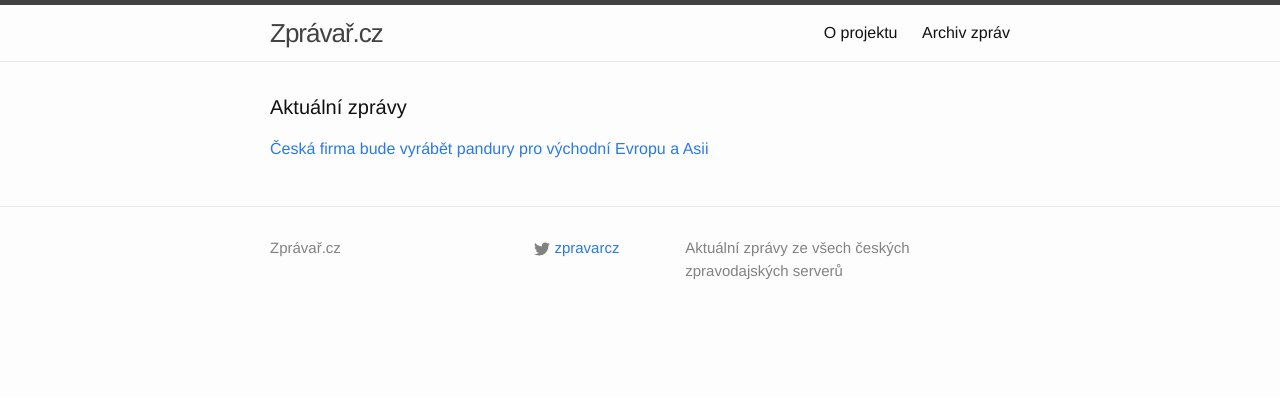
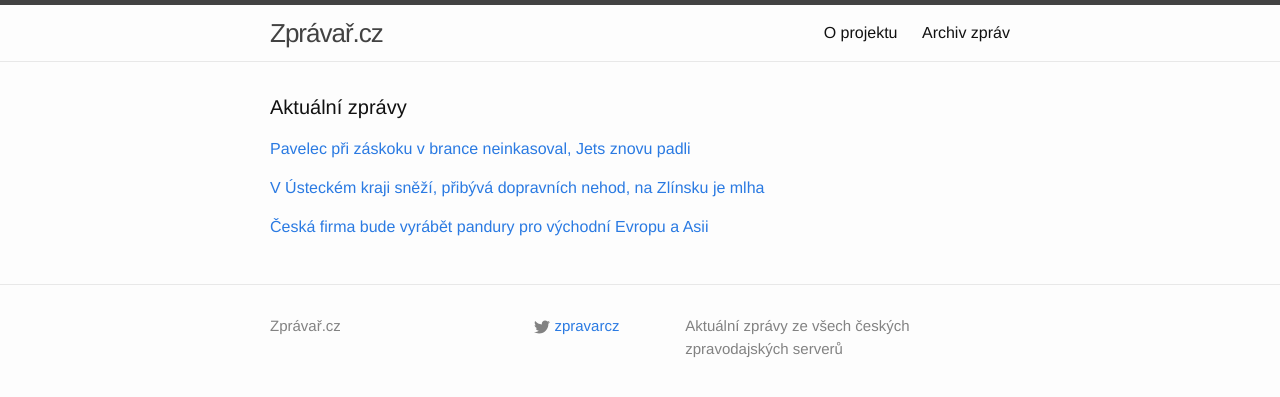
Before and after one commit to adliska/zpravar, a Jekyll site: the page built from index.html, in a window 1280 px wide. Shown: the top 397 px of the page. Built offline with Jekyll 4.4.1, drawn with Linux system fonts in a browser that asks for light colours.

Commit message:
zpravar news update

```diff
--- a/index.html
+++ b/index.html
@@ -5,8 +5,23 @@ layout: default
 <div class="home">
     <h1 class="page-heading">Aktuální zprávy</h1>
 
-<p><a href="javascript:;" onclick="toggle_visibility('zpravy0')">Česká firma bude vyrábět pandury pro východní Evropu a Asii</a></p>
+<p><a href="javascript:;" onclick="toggle_visibility('zpravy0')">Pavelec při záskoku v brance neinkasoval, Jets znovu padli</a></p>
 <div id="zpravy0" style="display:none">
+<ul>
+<li><a href=http://sport.aktualne.cz/pavelec-pri-zaskoku-v-brance-neinkasoval-jets-znovu-padli/r~79937d22ab6c11e4b98c002590604f2e/>Pavelec při záskoku v brance neinkasoval, Jets znovu padli - sport.aktualne.cz</a></li>
+<li><a href=http://hokej.idnes.cz/holej-nhl-zpravodajstvi-08g-/nhl.aspx?c=A150203_071305_nhl_rou>Winnipeg padl v NHL počtvrté v řadě, Pavelec za 12 minut neinkasoval - hokej.idnes.cz</a></li>
+<li><a href=http://www.denik.cz/hokej/winnipeg-prohral-poctvrte-v-rade-pavelec-za-12-minut-neinkasoval-20150203.html>Winnipeg prohrál počtvrté v řadě, Pavelec za 12 minut neinkasoval - www.denik.cz</a></li>
+<li><a href=http://www.sportovninoviny.cz/zpravy/winnipeg-prohral-poctvrte-v-rade-pavelec-za-12-minut-neinkasoval/1176684>Winnipeg prohrál počtvrté v řadě, Pavelec za 12 minut neinkasoval - www.sportovninoviny.cz</a></li>
+</ul>
+</div><p><a href="javascript:;" onclick="toggle_visibility('zpravy1')">V Ústeckém kraji sněží, přibývá dopravních nehod, na Zlínsku je mlha</a></p>
+<div id="zpravy1" style="display:none">
+<ul>
+<li><a href=http://www.ceskenoviny.cz/zpravy/zpravy/v-usteckem-kraji-snezi-pribyva-dopravnich-nehod-na-zlinsku-je-mlha/1176673>V Ústeckém kraji sněží, přibývá dopravních nehod, na Zlínsku je mlha - www.ceskenoviny.cz</a></li>
+<li><a href=http://www.ceskenoviny.cz/zpravy/zpravy/stredoceske-silnice-jsou-mokre-na-zlinsku-je-mlha/1176673>Středočeské silnice jsou mokré, na Zlínsku je mlha - www.ceskenoviny.cz</a></li>
+<li><a href=http://www.ceskenoviny.cz/zpravy/zpravy/stredoceske-silnice-jsou-sjizdne-se-zvysenou-opatrnosti/1176673>Středočeské silnice jsou sjízdné se zvýšenou opatrností - www.ceskenoviny.cz</a></li>
+</ul>
+</div><p><a href="javascript:;" onclick="toggle_visibility('zpravy2')">Česká firma bude vyrábět pandury pro východní Evropu a Asii</a></p>
+<div id="zpravy2" style="display:none">
 <ul>
 <li><a href=http://ekonomika.idnes.cz/ceska-firma-bude-vyrabet-pandury-doq-/ekoakcie.aspx?c=A150203_064644_ekoakcie_jj>Česká firma bude vyrábět pandury pro východní Evropu a Asii - ekonomika.idnes.cz</a></li>
 <li><a href=http://zpravy.e15.cz/byznys/prumysl-a-energetika/cesky-excalibur-prorazil-na-zapad-bude-vyrabet-pandury-exkluzivne-1158945>Český Excalibur prorazil na Západ, bude vyrábět pandury. Exkluzivně - zpravy.e15.cz</a></li>
```
